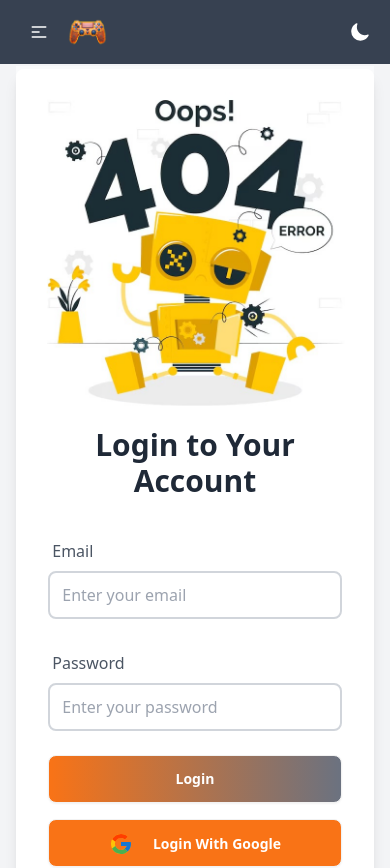
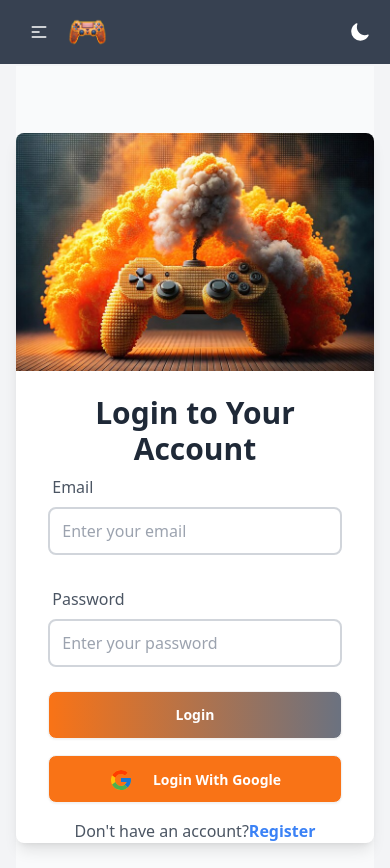
Before and after one commit to tanvirahmedtagim/Chill-Gamer, a React (Vite) app in the folder chill-gamer-client/: page /login in a window 390 px wide. Shown: the top 868 px of the page. Built offline with nearby package versions, Linux system fonts and the light colour scheme; no server answers.

Commit message:
login page Updated

```diff
--- a/chill-gamer-client/src/Pages/Login.jsx
+++ b/chill-gamer-client/src/Pages/Login.jsx
@@ -5,7 +5,7 @@ import { toast, ToastContainer } from "react-toastify";
 import "react-toastify/dist/ReactToastify.css";
 import { AuthContext } from "../provider/AuthProvider";
 import Swal from "sweetalert2";
-import sideLogo from "../assets/error.jpg";
+import sideLogo from "../assets/login.jpg";
 
 const Login = () => {
   const navigate = useNavigate();
@@ -65,17 +65,16 @@ const Login = () => {
   return (
     <div className="min-h-screen mt-[66px] w-full flex items-center justify-center  bg-gray-50">
       <div className="w-full max-w-4xl md:flex-row flex-col bg-white shadow-lg rounded-lg flex overflow-hidden">
-
         {/* Left Side - Image */}
-        <div className="md:w-1/2 w-full  md:flex items-center justify-center bg-gray-100">
+        <div className="md:w-1/2 w-full mb-6 md:mb-0  md:flex items-center justify-center bg-gray-100">
           <img
             src={sideLogo}
             alt="Side Illustration"
-            className="w-full h-auto"
+            className="w-full h-full"
           />
         </div>
         <div className="w-full md:w-1/2 px-8 md:px-16">
-          <h1 className="text-3xl font-semibold text-center text-gray-800 mb-8">
+          <h1 className="text-3xl font-semibold text-center text-gray-800 md:mb-8">
             Login to Your Account
           </h1>
           <form onSubmit={handleSubmit} className="space-y-6">
--- a/chill-gamer-client/src/Pages/Register.jsx
+++ b/chill-gamer-client/src/Pages/Register.jsx
@@ -6,7 +6,7 @@ import { FaEye, FaEyeSlash } from "react-icons/fa";
 import { toast, ToastContainer } from "react-toastify";
 import "react-toastify/dist/ReactToastify.css";
 import Swal from "sweetalert2";
-import sideLogo from "../assets/error.jpg";
+import sideLogo from "../assets/login.jpg";
 
 const Register = () => {
   const navigate = useNavigate();
@@ -74,11 +74,11 @@ const Register = () => {
         <div className="w-full max-w-4xl md:flex-row flex-col bg-white shadow-lg rounded-lg flex overflow-hidden">
           {" "}
           {/* Left Side - Image */}
-          <div className="md:w-1/2 w-full  md:flex items-center justify-center bg-gray-100">
+          <div className="md:w-1/2 w-full mb-6 md:mb-0  md:flex items-center justify-center bg-gray-100">
             <img
               src={sideLogo}
               alt="Side Illustration"
-              className="w-full h-auto"
+              className="w-full h-full"
             />
           </div>
           <div className="w-full md:w-1/2">
```
Also changed, not shown: chill-gamer-client/src/assets/login.jpg (added).
